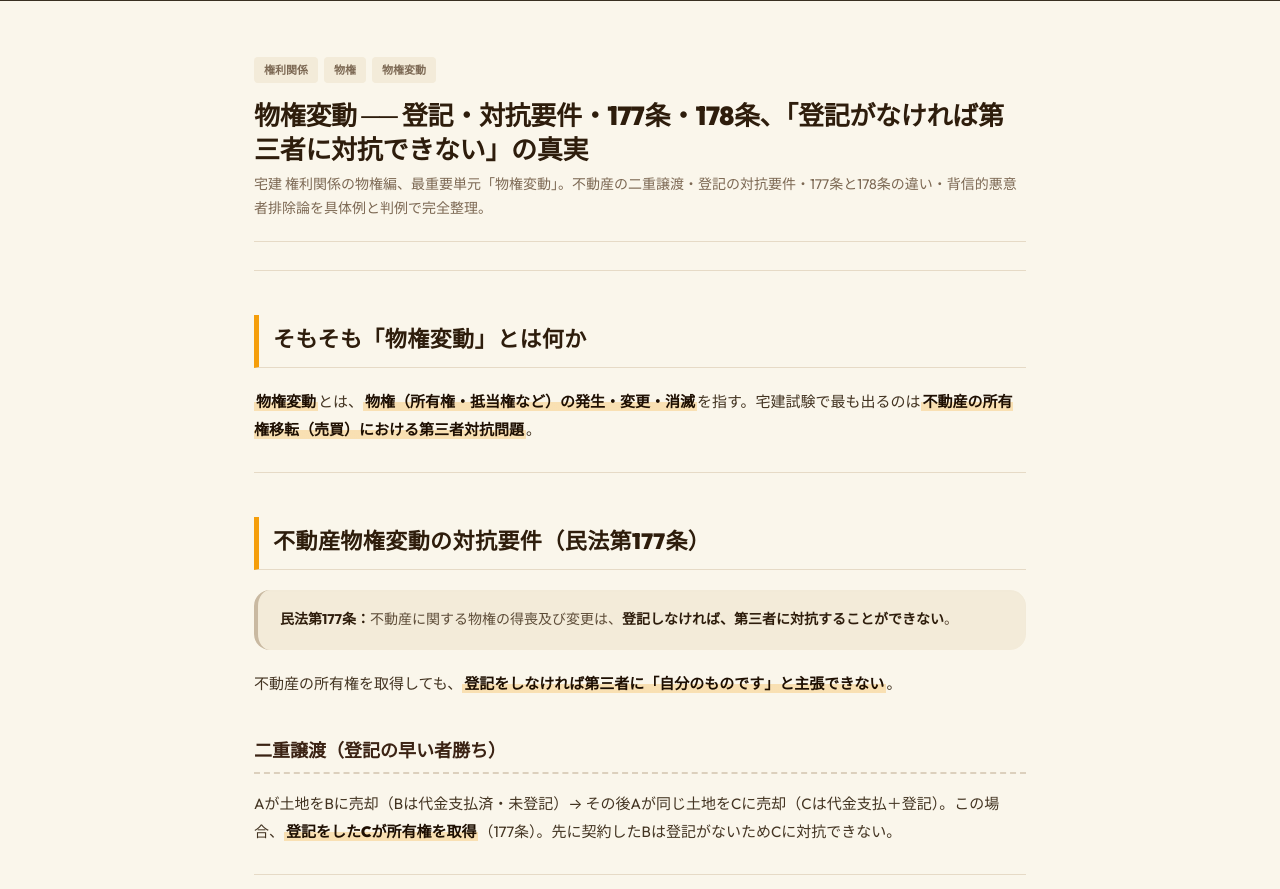
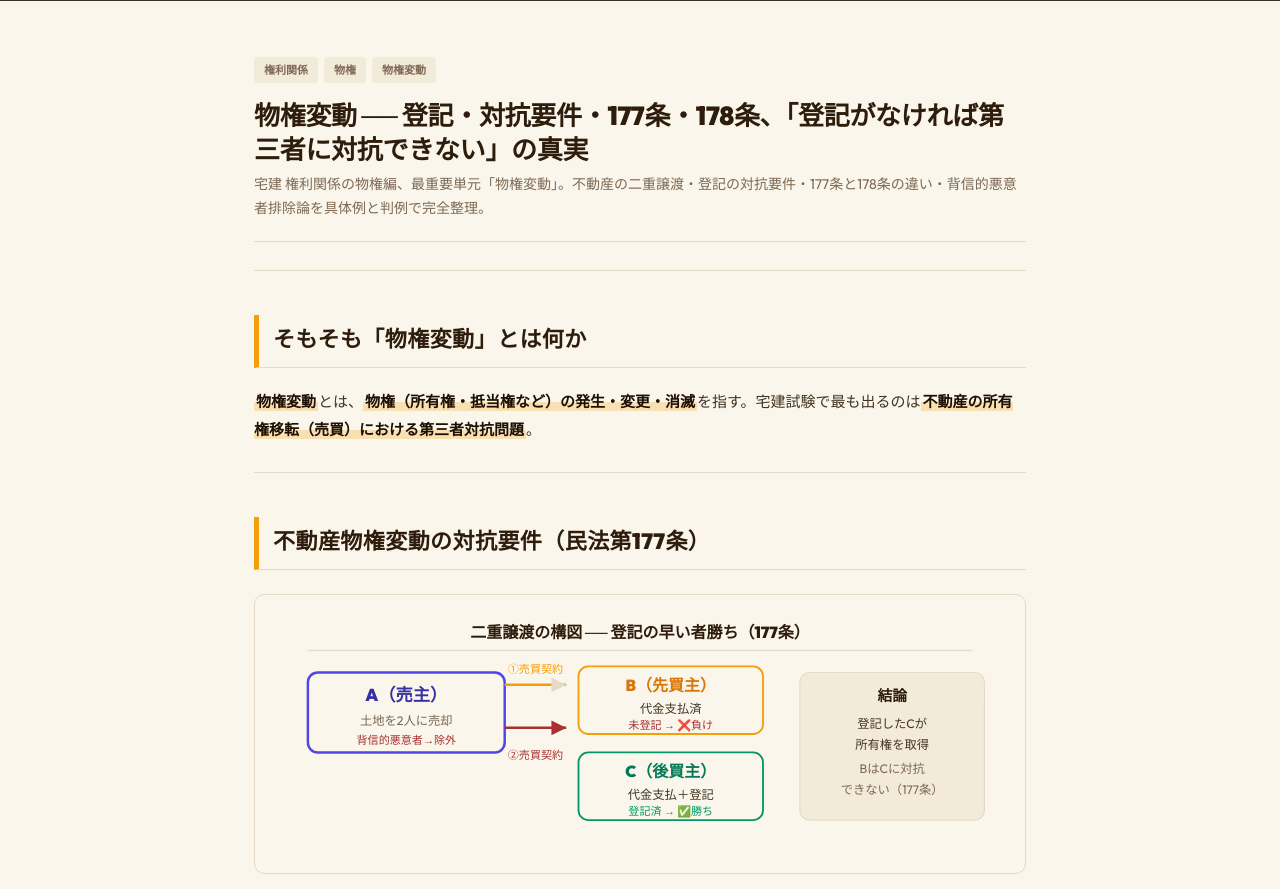
Before and after one commit to masayukiyamazaki0601/takken-siken-madousho, a plain HTML site: page content/column-real-rights.html in a window 1280 px wide. Shown: the part 63-952 px from the top of the page. Drawn offline with Linux system fonts and the light colour scheme.

Commit message:
diagrams: Lv5(二重譲渡の構図)

```diff
--- a/content/column-real-rights.html
+++ b/content/column-real-rights.html
@@ -67,6 +67,8 @@ body{
 .article ol{padding-left:24px;margin:16px 0}
 .article ol li{font-size:15px;line-height:1.7;margin-bottom:10px;color:#433422}
 .article ol li::marker{color:#f59e0b;font-weight:900}
+.article .diagram{margin:24px 0;background:#faf6eb;border:1px solid #e6dac6;border-radius:10px;padding:16px;overflow:hidden}
+.article .diagram svg{width:100%;height:auto;display:block}
 @media(max-width:768px){
   .article{padding:16px}
   .article h1{font-size:20px}
@@ -95,6 +97,45 @@ body{
 <hr>
 
 <h2>不動産物権変動の対抗要件（民法第177条）</h2>
+<div class="diagram">
+  <svg viewBox="0 0 600 200" style="font-family:'Outfit','Noto Sans JP',sans-serif">
+    <defs>
+      <marker id="ar" viewBox="0 0 10 10" refX="10" refY="5" markerWidth="6" markerHeight="6" orient="auto"><path d="M0,0 L10,5 L0,10" fill="#e6dac6"/></marker>
+      <marker id="ar2" viewBox="0 0 10 10" refX="10" refY="5" markerWidth="6" markerHeight="6" orient="auto"><path d="M0,0 L10,5 L0,10" fill="#a83030"/></marker>
+    </defs>
+    <!-- タイトル -->
+    <text x="300" y="22" text-anchor="middle" font-size="13" font-weight="900" fill="#2e1d0c">二重譲渡の構図 ── 登記の早い者勝ち（177条）</text>
+    <line x1="30" y1="32" x2="570" y2="32" stroke="#e6dac6" stroke-width="1"/>
+    <!-- A（売主） -->
+    <rect x="30" y="50" width="160" height="65" rx="8" fill="url(#ab)" stroke="#4f46e5" stroke-width="2"/>
+    <text x="110" y="73" text-anchor="middle" font-size="14" font-weight="900" fill="#3730a3">A（売主）</text>
+    <text x="110" y="93" text-anchor="middle" font-size="10" fill="#7c6853">土地を2人に売却</text>
+    <text x="110" y="108" text-anchor="middle" font-size="9" fill="#a83030">背信的悪意者→除外</text>
+    <!-- 線：A→B -->
+    <line x1="190" y1="60" x2="240" y2="60" stroke="#f59e0b" stroke-width="2" marker-end="url(#ar)"/>
+    <text x="215" y="50" text-anchor="middle" font-size="9" fill="#f59e0b">①売買契約</text>
+    <!-- 線：A→C -->
+    <line x1="190" y1="95" x2="240" y2="95" stroke="#a83030" stroke-width="2" marker-end="url(#ar2)"/>
+    <text x="215" y="120" text-anchor="middle" font-size="9" fill="#a83030">②売買契約</text>
+    <!-- B -->
+    <rect x="250" y="45" width="150" height="55" rx="8" fill="url(#ac)" stroke="#f59e0b" stroke-width="1.5"/>
+    <text x="325" y="65" text-anchor="middle" font-size="13" font-weight="900" fill="#d97706">B（先買主）</text>
+    <text x="325" y="83" text-anchor="middle" font-size="10" fill="#433422">代金支払済</text>
+    <text x="325" y="96" text-anchor="middle" font-size="9" fill="#a83030">未登記 → ❌負け</text>
+    <!-- C -->
+    <rect x="250" y="115" width="150" height="55" rx="8" fill="url(#b2)" stroke="#059669" stroke-width="1.5"/>
+    <text x="325" y="135" text-anchor="middle" font-size="13" font-weight="900" fill="#047857">C（後買主）</text>
+    <text x="325" y="153" text-anchor="middle" font-size="10" fill="#433422">代金支払＋登記</text>
+    <text x="325" y="166" text-anchor="middle" font-size="9" fill="#059669">登記済 → ✅勝ち</text>
+    <!-- 勝敗表示 -->
+    <rect x="430" y="50" width="150" height="120" rx="8" fill="#f3ebd9" stroke="#e6dac6" stroke-width="1"/>
+    <text x="505" y="73" text-anchor="middle" font-size="12" font-weight="900" fill="#2e1d0c">結論</text>
+    <text x="505" y="95" text-anchor="middle" font-size="10" fill="#433422">登記したCが</text>
+    <text x="505" y="112" text-anchor="middle" font-size="10" fill="#433422">所有権を取得</text>
+    <text x="505" y="132" text-anchor="middle" font-size="10" fill="#7c6853">BはCに対抗</text>
+    <text x="505" y="149" text-anchor="middle" font-size="10" fill="#7c6853">できない（177条）</text>
+  </svg>
+</div>
 <blockquote><b>民法第177条：</b>不動産に関する物権の得喪及び変更は、<b>登記しなければ、第三者に対抗することができない</b>。</blockquote>
 <p>不動産の所有権を取得しても、<b>登記をしなければ第三者に「自分のものです」と主張できない</b>。</p>
 
```
